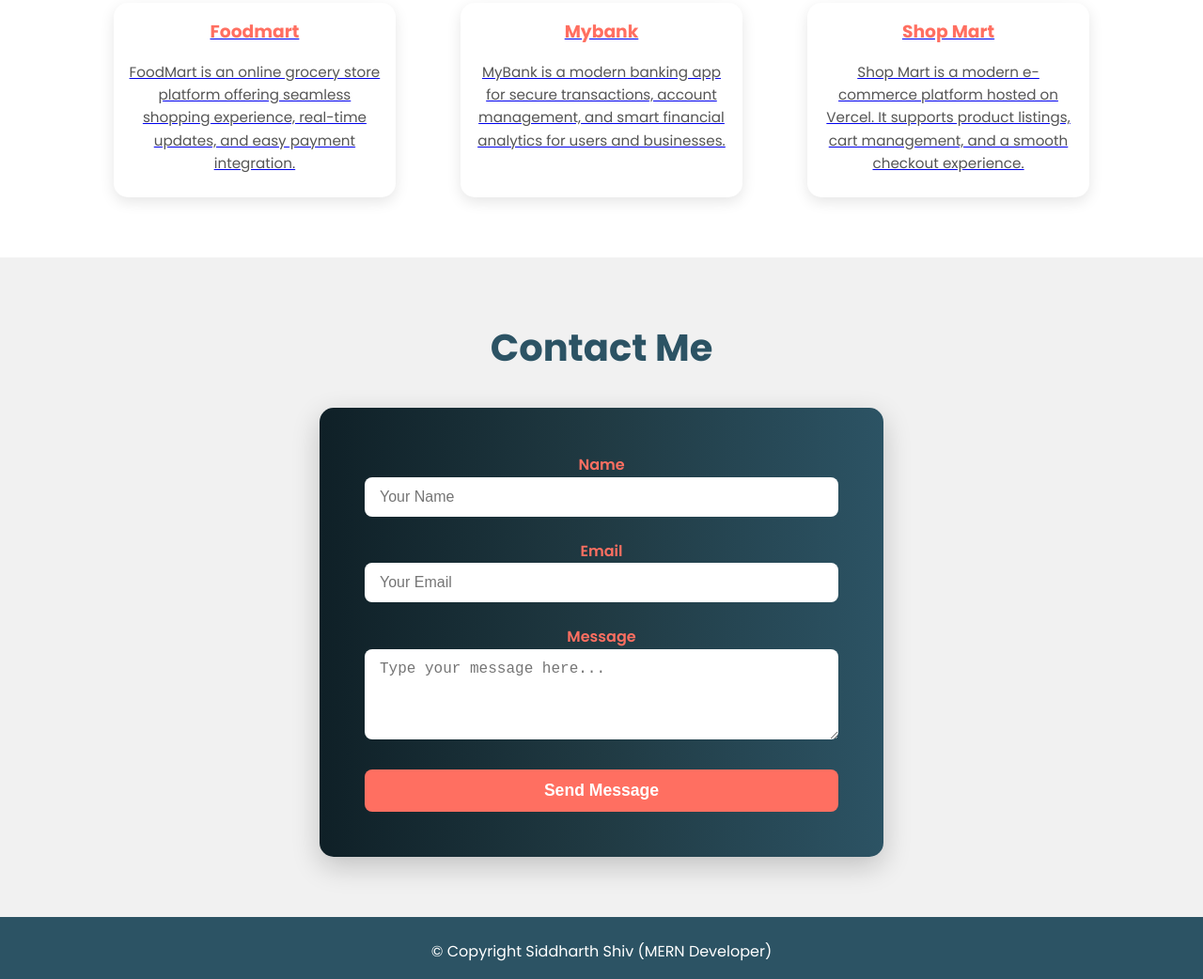
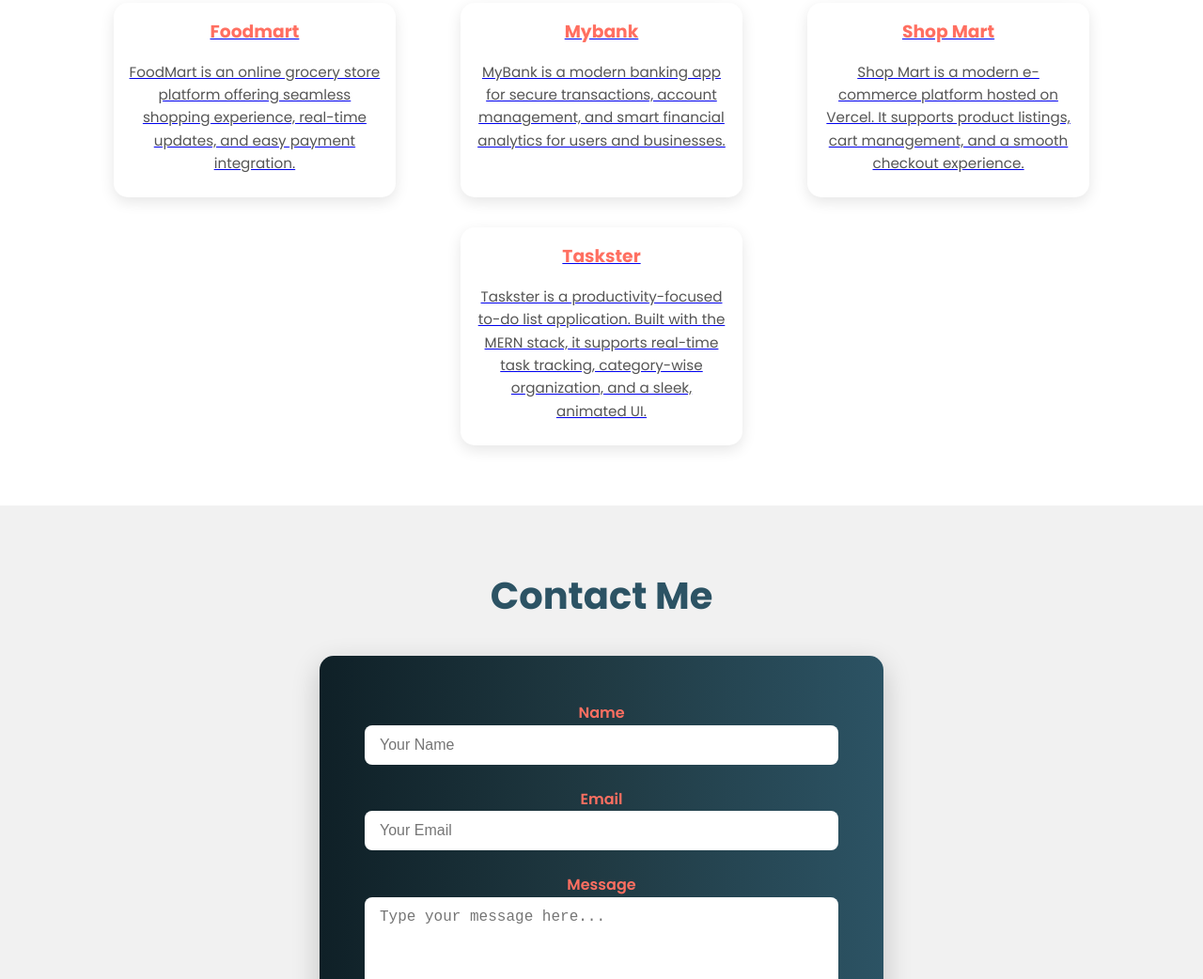
Before and after one commit to siddharthshiv1201/siddharthshiv1201.github.io, a plain HTML site: page index.html in a window 1280 px wide. Shown: the part 1369-2411 px from the top of the page at 94% size. Drawn offline with Linux system fonts and the light colour scheme.

Commit message:
new commit

```diff
--- a/index.html
+++ b/index.html
@@ -89,6 +89,15 @@
     <p>Shop Mart is a modern e-commerce platform hosted on Vercel. It supports product listings, cart management, and a smooth checkout experience.</p>
   </a>
 </div>
+<div class="project-box">
+  <a href="https://todo-frontend-six-bice.vercel.app/login" target="_blank">
+    <h3>Taskster</h3>
+    <p>
+      Taskster is a productivity-focused to-do list application. Built with the MERN stack, it supports real-time task tracking, category-wise organization, and a sleek, animated UI.
+    </p>
+  </a>
+</div>
+
     </div>
   </section>
 
```
